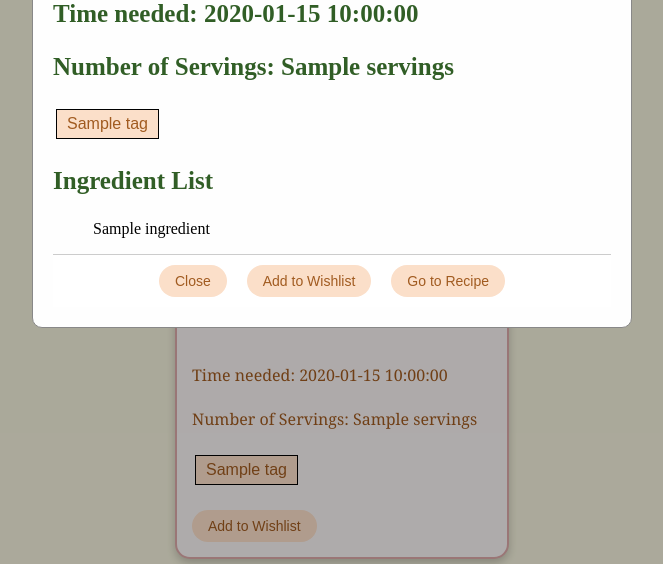
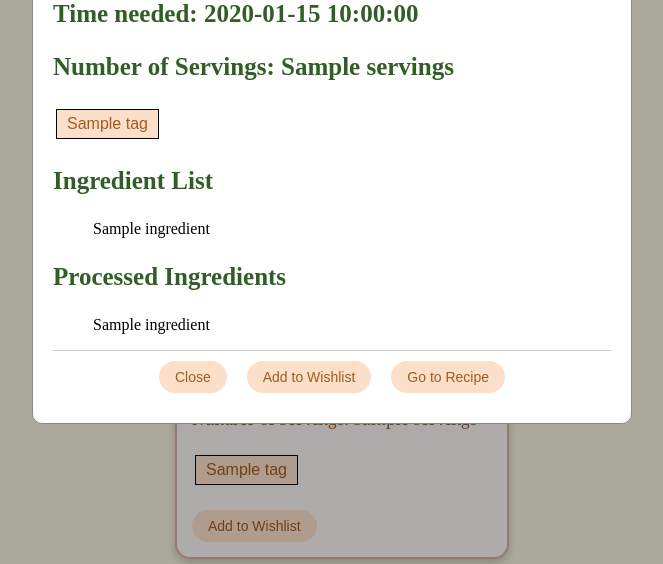
Before and after one commit to kaylaxu15/pantry_2_plate, a Flask app: page /all_recipes in a window 1280 px wide, after a click that opens the changed part. Shown: the part 584-1148 px from the top of the page, without its empty margins (308-971 px from the left). Run offline with Flask 3, Linux system fonts and the light colour scheme; the visitor is signed in with stand-in values (Sample User, id 1); grey boxes marked "Sample" are stand-in pictures; a database or web service that is not in the repository returns one stand-in record (values such as "Sample title"); some libraries are stand-ins or nearby versions.

Commit message:
Show extracted ingredients

```diff
--- a/templates/prototype_recommended_recipes.html
+++ b/templates/prototype_recommended_recipes.html
@@ -207,6 +207,13 @@
                             {% endfor %}
                         </ul>
 
+                        <h3>Processed Ingredients</h3>
+                        <ul>
+                            {% for ingredient in recipe.ingredients %}
+                                <li>{{ ingredient }}</li>
+                            {% endfor %}
+                        </ul>
+
                         <div class="modal-footer">
                             <button style="font-size:14px; padding: 8px 16px;" onMouseOver="this.style.backgroundColor='#F2CBBE'" onMouseOut="this.style.backgroundColor='#f3d9c6'" onclick="closeModal('modal{{ loop.index }}')">Close</button>
                             <form id="wishlistForm" onsubmit="addToWishlist(event)" method="post">
```
